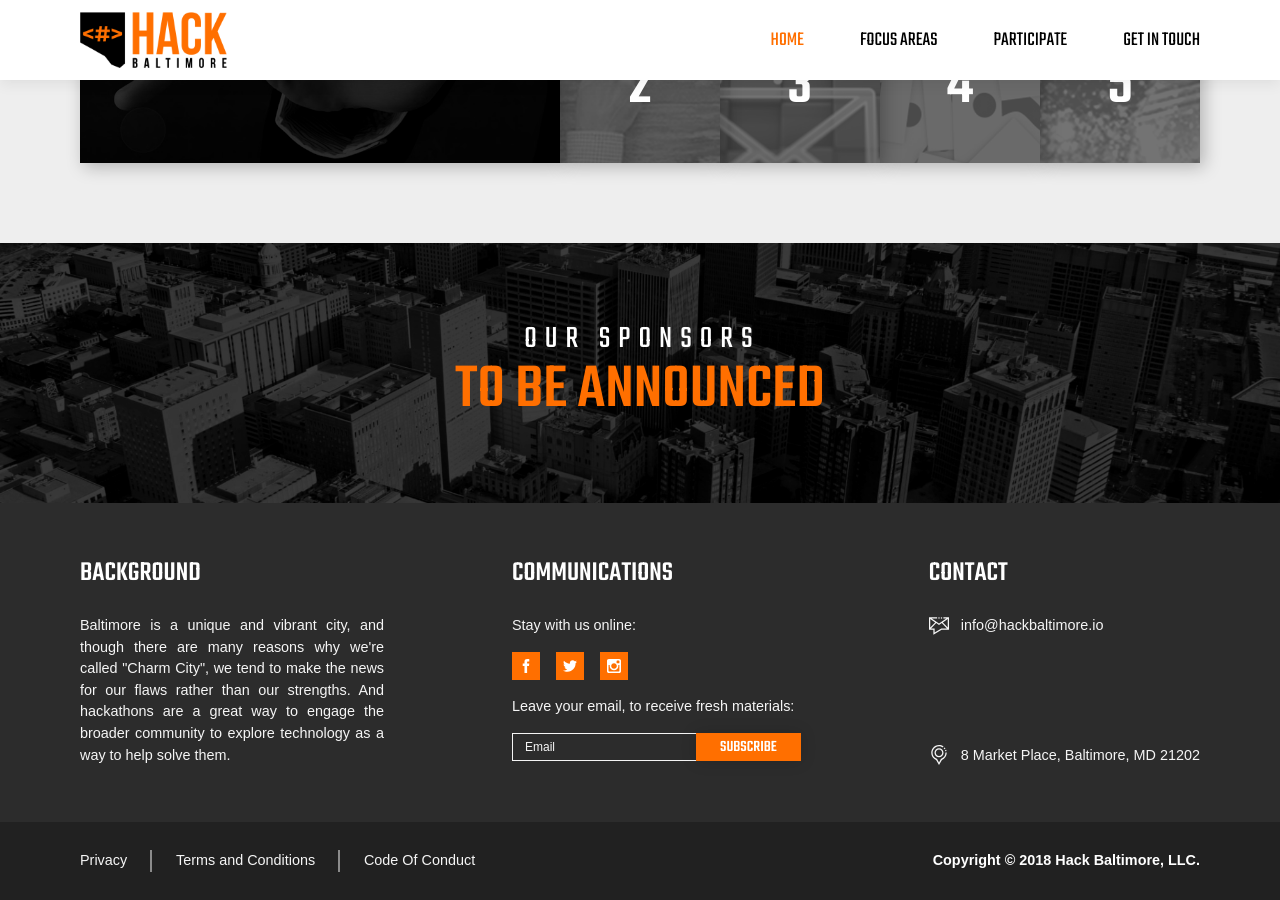
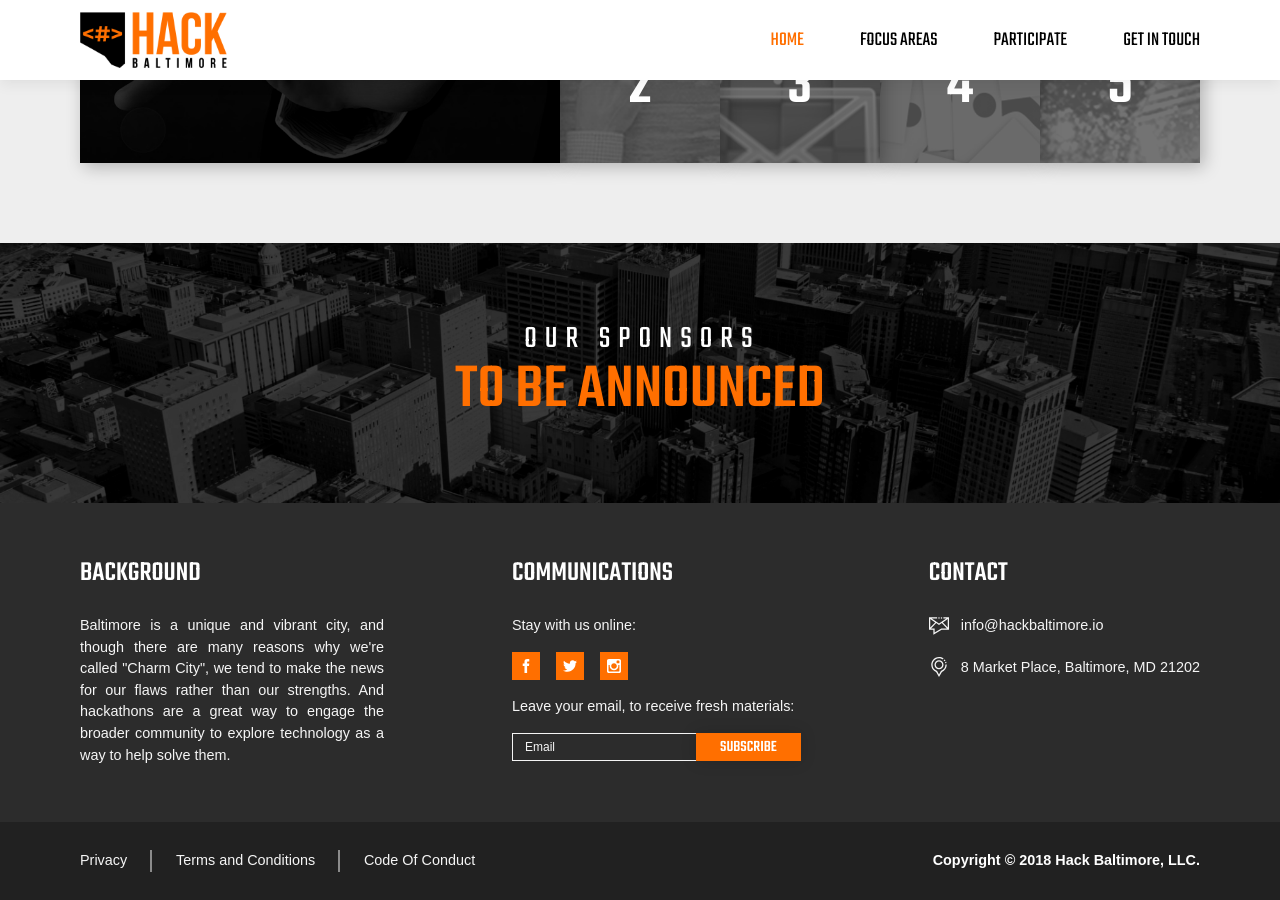
Before and after one commit to BaltimoreCity/HackBaltimore, a Jekyll site: the page built from index.html, in a window 1280 px wide and 900 px high, scrolled down 4629 px. Built offline with Jekyll 4.4.1, drawn with Linux system fonts in a browser that asks for light colours; some web fonts are replaced.

Commit message:
Fix formatting on contact section

```diff
--- a/_layouts/default.html
+++ b/_layouts/default.html
@@ -144,7 +144,7 @@
           </div>
           <div class="footer__item">
             <h3 class="footer__h3">Contact</h3>
-            <div class="footer__data">
+            <div class="footer__contact_data">
               <a href="mailto:info@hackbaltimore.io" class="footer__contact_link footer__p" target="_blank" rel="noopener">
                 <svg class="footer__p_pic">
                   <use xlink:href="icons/icons.svg#footer-mail" />
--- a/css/style.css
+++ b/css/style.css
@@ -950,6 +950,12 @@ section {
     justify-content: space-between;
 }
 
+.footer__contact_data {
+    display: flex;
+    flex: 1 0 auto;
+    flex-direction: column;
+}
+
 .footer__p {
     display: flex;
     align-items: center;
```
